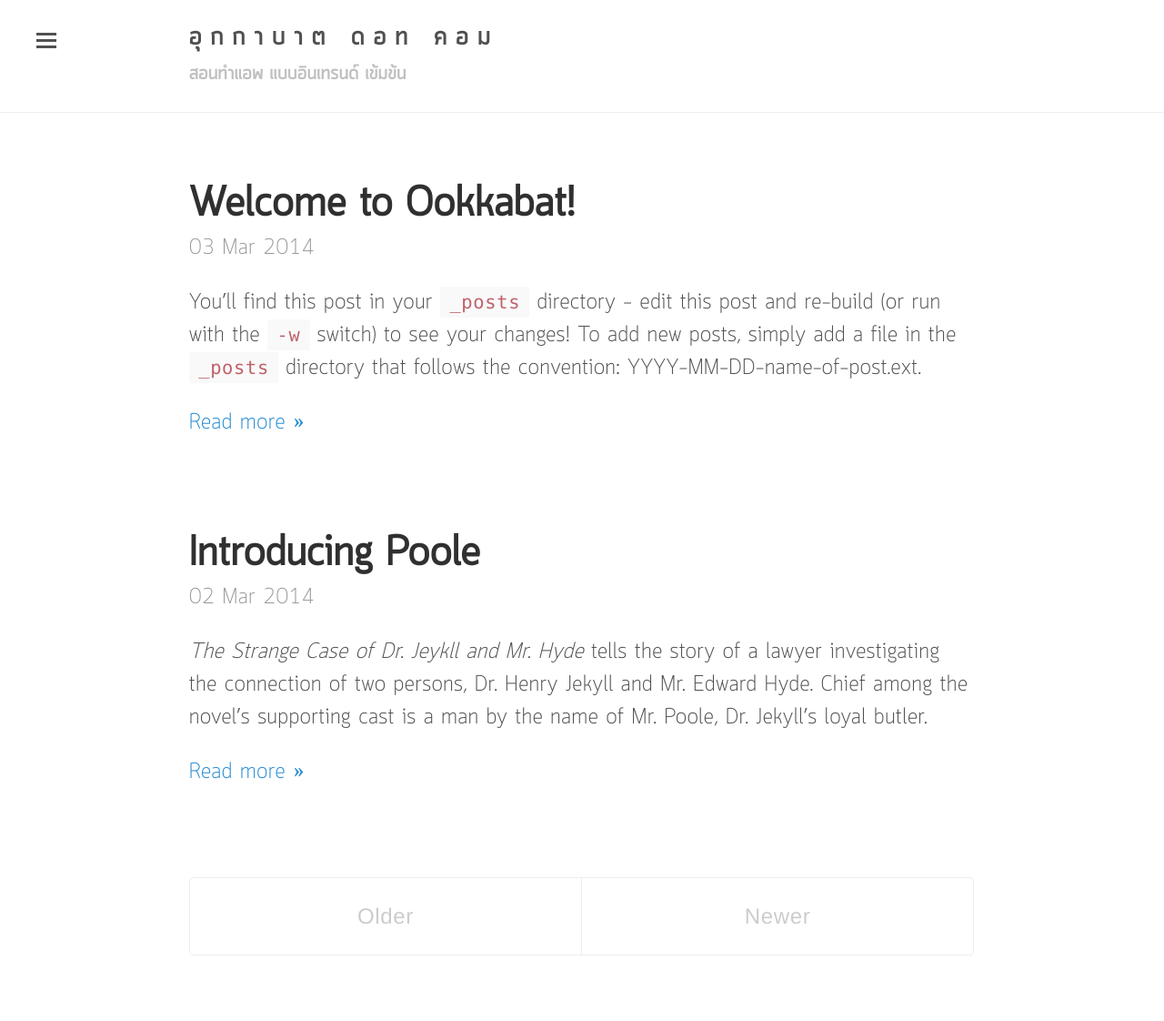
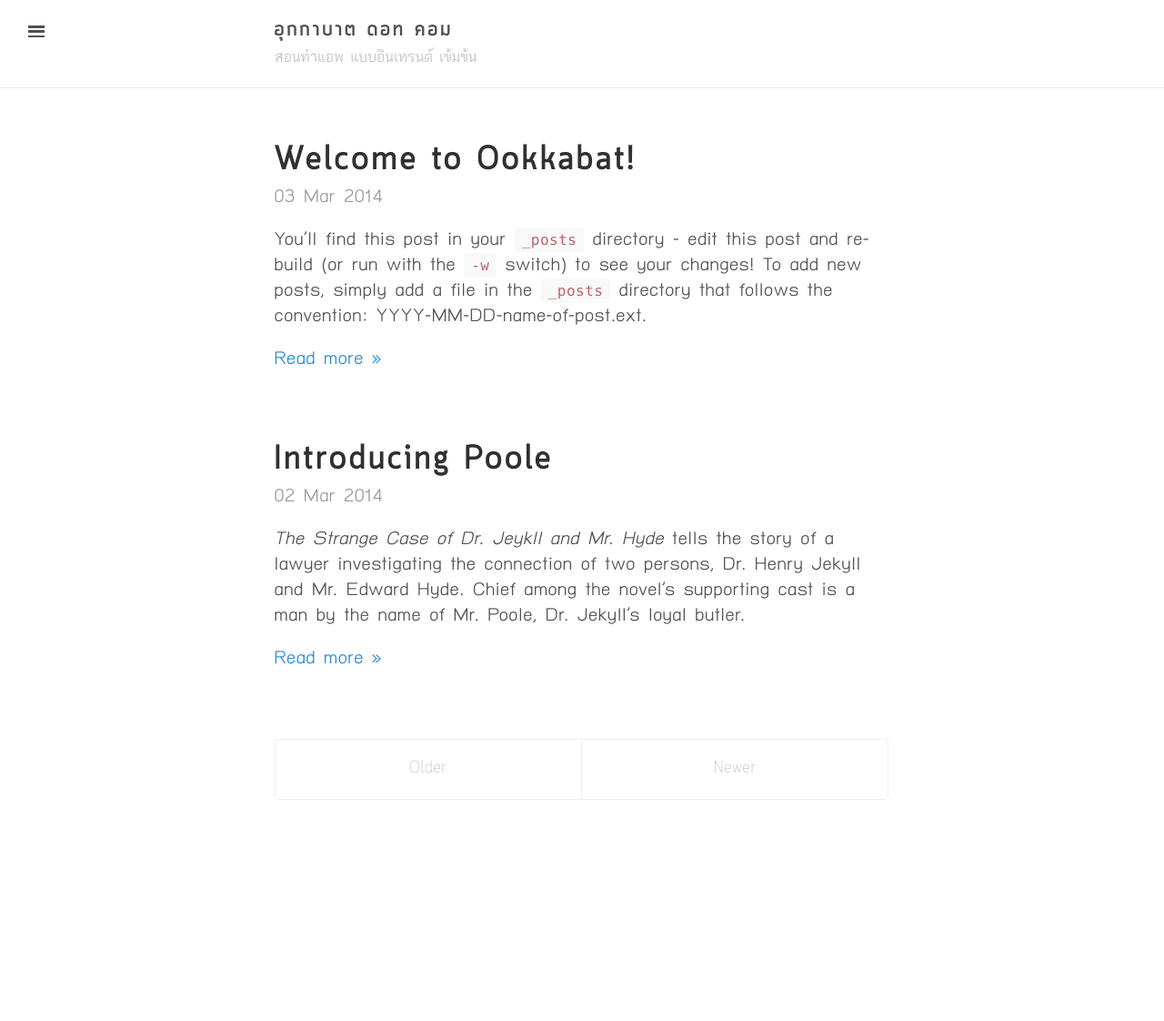
Before and after one commit to lnwKodeDotCom/lnwkodedotcom.github.io, a Jekyll site: the page built from index.html, in a window 1280 px wide. Shown: the whole page at 91% size. Built offline with Jekyll 4.4.1, drawn with Linux system fonts in a browser that asks for light colours; Markdown is read by kramdown in place of the engine named in the settings; the list of posts is cut into pages by our own code; after the commit the page ends 936 px from its top, so only the background shows below that.

Commit message:
Added new font, adjusted size.

```diff
--- a/_includes/head.html
+++ b/_includes/head.html
@@ -15,6 +15,7 @@
 
   <!-- CSS -->
   <!-- build:css /assets/stylesheets/style.min.css -->
+  <link rel="stylesheet" href="/assets/stylesheets/baijam.css">
   <link rel="stylesheet" href="/assets/stylesheets/quark.css">
   <link rel="stylesheet" href="/assets/stylesheets/boon.css">
   <link rel="stylesheet" href="/assets/stylesheets/style.css">
--- a/_sass/lanyon.scss
+++ b/_sass/lanyon.scss
@@ -39,18 +39,18 @@ html, body {
 }
 
 html {
-  font-family: "QuarkLight", Georgia, "Times New Roman", serif;
-  font-size: 1.1rem;
+  font-family: "THBaijam", Georgia, "Times New Roman", serif;
+  font-size: .875rem;
   letter-spacing: .028rem;
 }
 @media (min-width: 38rem) {
   html {
-    font-size: 1.3rem;
+    font-size: 1.025rem;
   }
 }
 @media (min-width: 56rem) {
   html {
-    font-size: 1.5rem;
+    font-size: 1.175rem;
   }
 }
 
@@ -58,7 +58,7 @@ h1, h2, h3, h4, h5, h6 {
   font-family: "QuarkBold", Helvetica, Arial, sans-serif;
   font-weight: 400;
   color: #313131;
-  letter-spacing: -.025rem;
+  letter-spacing: .15rem;
 }
 
 /*
@@ -113,12 +113,13 @@ h1, h2, h3, h4, h5, h6 {
   margin-top: 0;
   margin-bottom: 0;
   color: #505050;
-  letter-spacing: 0.4rem;
+  letter-spacing: 0.15rem;
   a {
     color: #505050;
   }
   small {
-    font-size: 75%;
+    font-family: "THBaijam", Georgia, "Times New Roman", serif;
+    font-size: 65%;
     font-weight: 400;
     color: #c0c0c0;
     letter-spacing: 0;
@@ -159,8 +160,9 @@ h1, h2, h3, h4, h5, h6 {
   width: 14rem;
   visibility: hidden;
   overflow-y: auto;
-  font-family: "PT Sans", Helvetica, Arial, sans-serif;
-  font-size: .875rem;
+  letter-spacing: 0.1rem;
+  font-family: "QuarkLight", Helvetica, Arial, sans-serif;
+  font-size: .975rem;
   /* 15px */
   color: rgba(255, 255, 255, 0.6);
   background-color: #202020;
@@ -174,7 +176,7 @@ h1, h2, h3, h4, h5, h6 {
 
 @media (min-width: 30rem) {
   .sidebar {
-    font-size: .75rem;
+    font-size: .975rem;
     /* 14px */
   }
 }
@@ -392,7 +394,7 @@ a.sidebar-nav-item {
   /* clearfix */
   margin-left: -1rem;
   margin-right: -1rem;
-  font-family: "PT Sans", Helvetica, Arial, sans-serif;
+  font-family: "QuarkLight", Helvetica, Arial, sans-serif;
   color: #ccc;
   text-align: center;
 }
--- /dev/null
+++ b/assets/stylesheets/baijam.css
@@ -0,0 +1,31 @@
+@font-face {
+  font-family: 'THBaijam';
+  src: url('../fonts/woff/th_baijam_bold_italic-webfont.woff') format('woff');
+  font-weight: bold;
+  font-style: italic;
+
+}
+
+@font-face {
+  font-family: 'THBaijam';
+  src: url('../fonts/woff/th_baijam_bold-webfont.woff') format('woff');
+  font-weight: bold;
+  font-style: normal;
+
+}
+
+@font-face {
+  font-family: 'THBaijam';
+  src: url('../fonts/woff/th_baijam_italic-webfont.woff') format('woff');
+  font-weight: normal;
+  font-style: italic;
+
+}
+
+@font-face {
+  font-family: 'THBaijam';
+  src: url('../fonts/woff/th_baijam-webfont.woff') format('woff');
+  font-weight: normal;
+  font-style: normal;
+
+}
--- a/assets/stylesheets/quark.css
+++ b/assets/stylesheets/quark.css
@@ -4,7 +4,7 @@
 
 @font-face {
     font-family: 'QuarkBold';
-    src: url('../fonts/woff/quark-bold-webfont.woff') format('woff');
+    src: url('../fonts/woff/quark1-bold-webfont.woff') format('woff');
     font-weight: normal;
     font-style: normal;
 
@@ -12,7 +12,7 @@
 
 @font-face {
   font-family: 'QuarkLight';
-  src: url('../fonts/woff/quark-light-webfont.woff') format('woff');
+  src: url('../fonts/woff/quark1-light-webfont.woff') format('woff');
   font-weight: normal;
   font-style: normal;
 
```
Also changed, not shown: assets/fonts/woff/quark1-bold-webfont.woff (added), assets/fonts/woff/quark1-light-webfont.woff (added), assets/fonts/woff/th_baijam-webfont.woff (added), assets/fonts/woff/th_baijam_bold-webfont.woff (added), assets/fonts/woff/th_baijam_bold_italic-webfont.woff (added), assets/fonts/woff/th_baijam_italic-webfont.woff (added).
